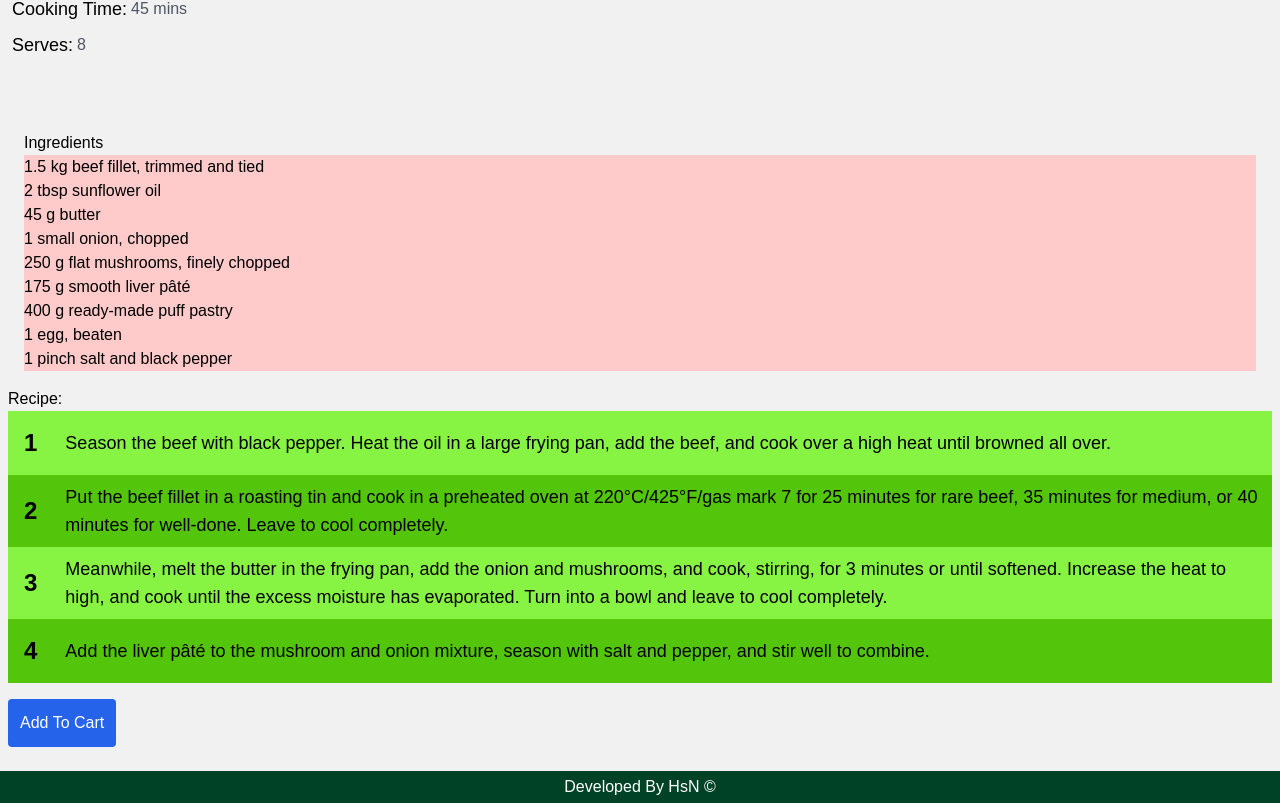
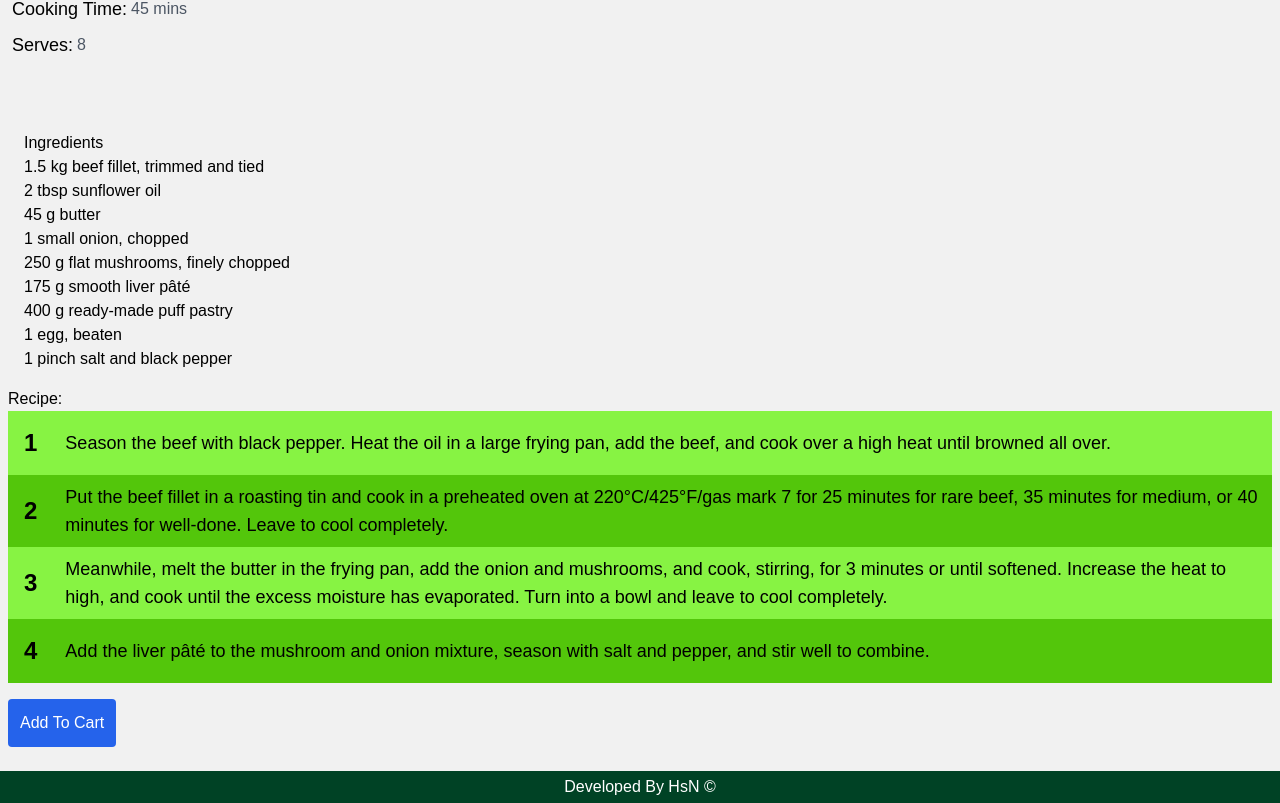
Before and after one commit to hasanashrafi/food-next, a Next.js app: page /menu/1 in a window 1280 px wide. Shown: the part 858-1661 px from the top of the page. Built offline with nearby package versions, Linux system fonts and the light colour scheme; data requests are answered from the project's data file.

Commit message:
edit styles

```diff
--- a/components/templates/DetailsPage.js
+++ b/components/templates/DetailsPage.js
@@ -71,7 +71,7 @@ function DetailsPage(data) {
                 </div>
                 <div className='p-4'>
                     <h4>Ingredients</h4>
-                    <ul className='list-disc  list-inside bg-red-200 '>
+                    <ul className='list-disc  list-inside '>
                         {ingredients.map((ingredient, index) =>
                             <li key={index} className='flex'>
                                 <p >{ingredient}</p>
```
